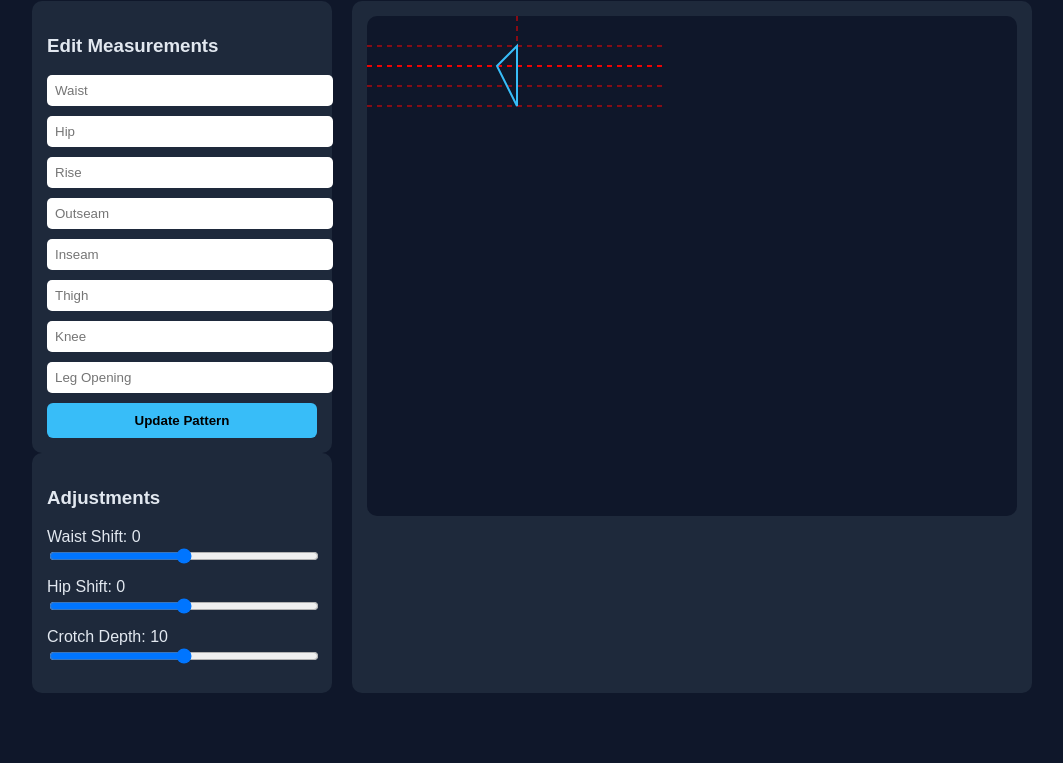
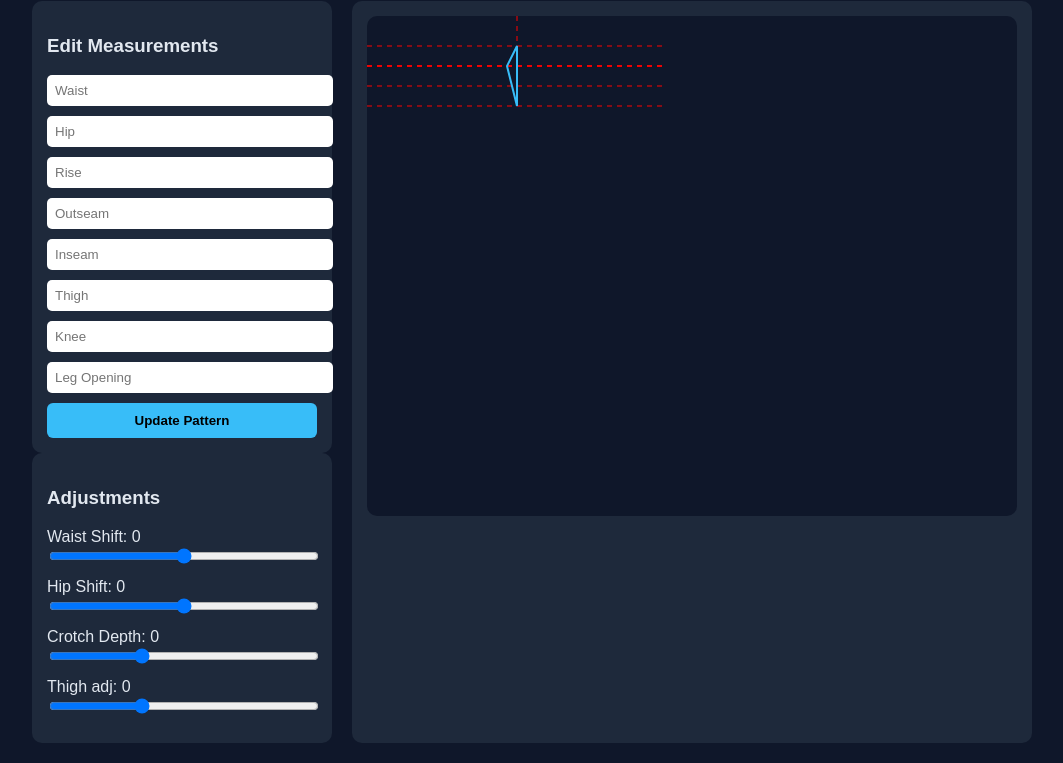
Before and after one commit to d69barrion-web/DeeGees, a plain HTML site: page pattern-preview.html in a window 1280 px wide. Shown: the part 99-862 px from the top of the page, without its empty margins (108-1171 px from the left). Before the commit the page ends 812 px from the top, so only its background shows below. Drawn offline with Linux system fonts and the light colour scheme.

Commit message:
Update pattern-preview.html

```diff
--- a/pattern-preview.html
+++ b/pattern-preview.html
@@ -125,7 +125,12 @@
 
         <div class="form-group">
            <label>Crotch Depth: <span id="crotchVal">0</span></label>
-           <input type="range" id="crotchDepth" min="-20" max="40" value="10">
+           <input type="range" id="crotchDepth" min="-20" max="40" value="0">
+        </div>
+
+        <div class="form-group">
+           <label>Thigh adj: <span id="thighVal">0</span></label>
+           <input type="range" id="thighAdj" min="-20" max="40" value="0">
         </div>
 
       </div>
@@ -162,10 +167,13 @@ function loadData() {
 const waistSlider = document.getElementById("waistShift");
 const hipSlider = document.getElementById("hipShift");
 const crotchSlider = document.getElementById("crotchDepth");
+const thighSlider = document.getElementById("thighAdj");
 
 crotchSlider.addEventListener("input", updatePattern);
 waistSlider.addEventListener("input", updatePattern);
 hipSlider.addEventListener("input", updatePattern);
+thighSlider.addEventListener("input", updatePattern);
+
 
 function updatePattern() {
   const m = {
@@ -180,12 +188,14 @@ function updatePattern() {
 
     waist_shift: parseInt(waistSlider.value),
     hip_shift: parseInt(hipSlider.value),
-    crotch_depth: parseInt(crotchSlider.value)
+    crotch_depth: parseInt(crotchSlider.value),
+    thigh_adj: parseInt(thighSlider.value)
   };
 
   document.getElementById("waistShiftVal").textContent = m.waist_shift;
   document.getElementById("hipShiftVal").textContent = m.hip_shift;
   document.getElementById("crotchVal").textContent = m.crotch_depth;
+  document.getElementById("thighVal").textContent = m.thigh_adj;
 
   drawPattern(m);
 }
@@ -199,6 +209,8 @@ function drawPattern(m) {
 
   const waistOffset = m.waist_shift;
   const hipOffset = m.hip_shift;
+  const thighOffset = m.thigh_adj;
+
 
   const Length = m.outseam * scale;
   const waistLine = 50;
@@ -224,19 +236,16 @@ function drawPattern(m) {
   const p2 = { x: center + Lwaist + waistOffset, y: waistLine };
 
   const p3 = { x: center + FLhip + hipOffset, y: frontHipLine };
-  const p4 = { x: center + Lthigh, y: thighLine };
+  const p4 = { x: center + Lthigh + thighOffset, y: thighLine };
   const p5 = { x: center + Lknee, y: kneeLine };
   const p6 = { x: center + Lbottom, y: bottomLine1 };
   const p7 = { x: center + Lbottom, y: bottomLine0 };
   const p8 = { x: center - Lbottom, y: bottomLine0 };
   const p9 = { x: center - Lbottom, y: bottomLine1 };
   const p10 = { x: center - Lknee, y: kneeLine };
-  const p11 = { x: center - Lthigh, y: thighLine };
+  const p11 = { x: center - Lthigh - thighOffset, y: thighLine };
   // adjust crotch point
-const p12 = {
-  x: center - Lcrotch - crotchDepth,
-  y: crotchLine
-};
+  const p12 = { x: center - Lcrotch - crotchDepth, y: crotchLine};
   const p13 = { x: center - FLhip + hipOffset, y: frontHipLine };
 
   const path = `
```
